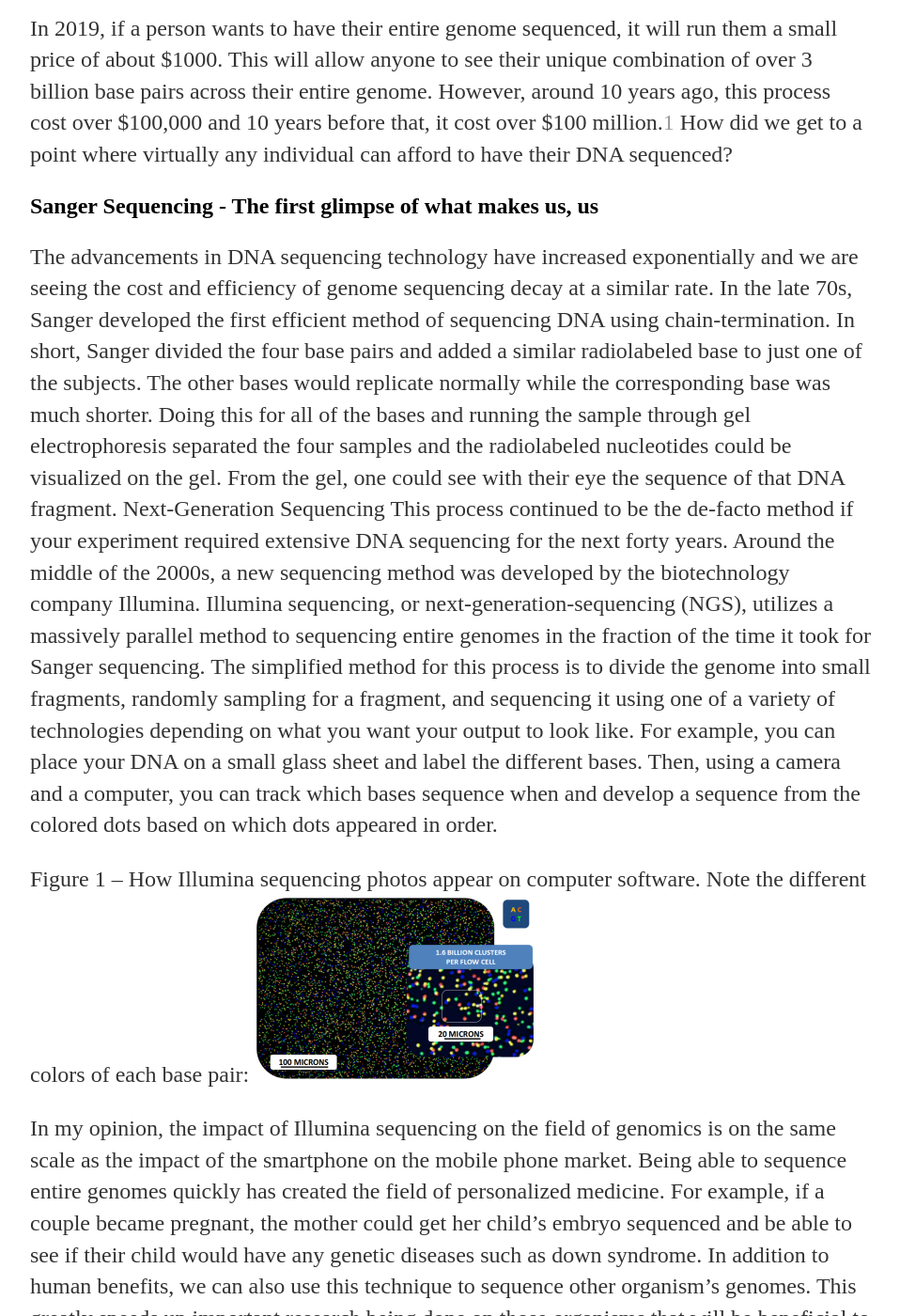
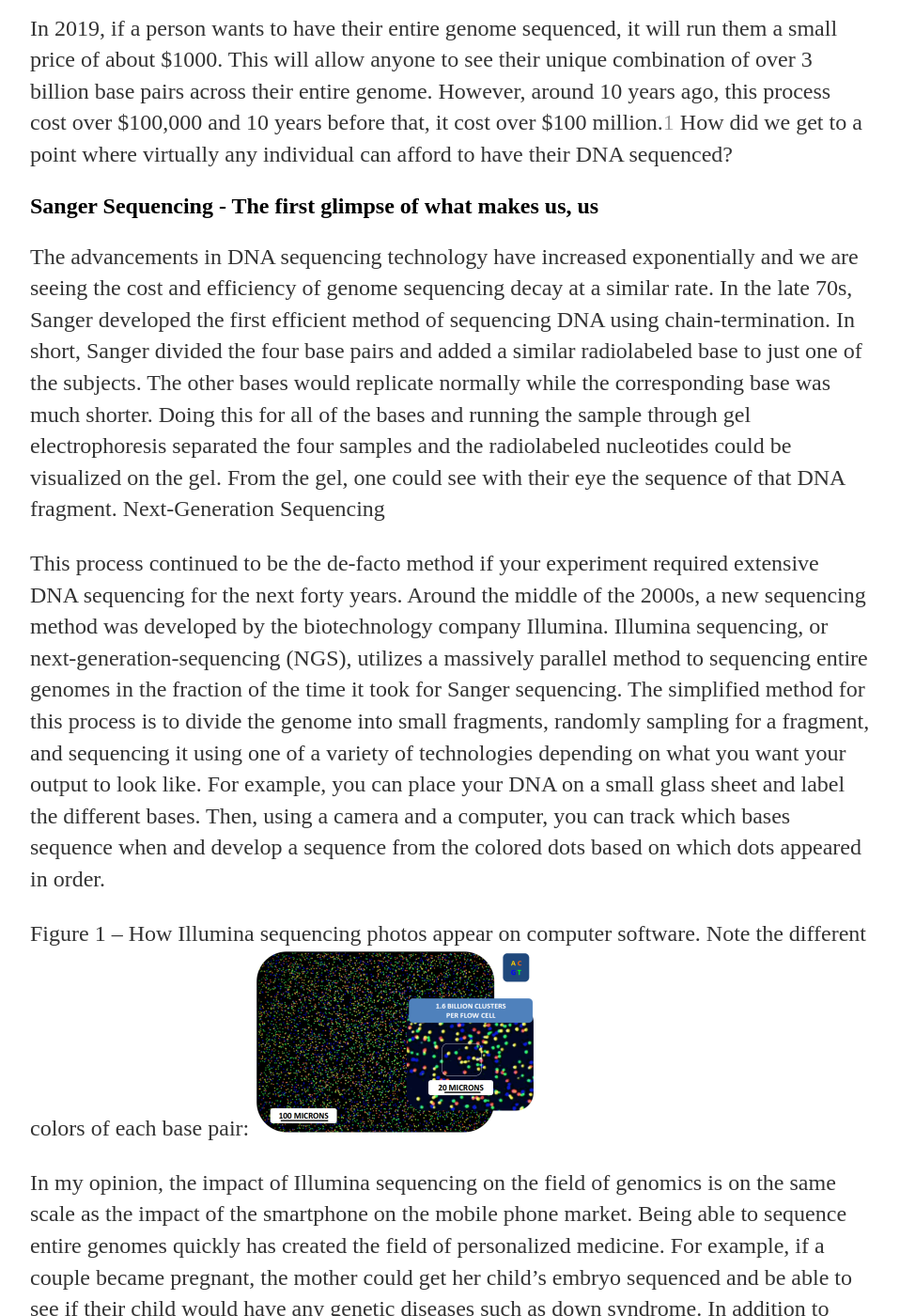
Before and after one commit to kev08rac/kev08rac.github.io, a Jekyll site: the page built from _posts/2020-02-14-third-generation-sequencing.md, in a window 1280 px wide and 1400 px high, scrolled down 417 px. Shown: the whole window at 94% size, without its empty margins (160-1118 px from the left). Built offline with Jekyll 4.4.1, drawn with Linux system fonts in a browser that asks for light colours; comment, search, counter and statistics services are not loaded; some of the changed text lies outside the part shown.

```diff
--- a/_posts/2020-02-14-third-generation-sequencing.md
+++ b/_posts/2020-02-14-third-generation-sequencing.md
@@ -12,6 +12,7 @@ In 2019, if a person wants to have their entire genome sequenced, it will run th
 ## Sanger Sequencing - The first glimpse of what makes us, us
 The advancements in DNA sequencing technology have increased exponentially and we are seeing the cost and efficiency of genome sequencing decay at a similar rate. In the late 70s, Sanger developed the first efficient method of sequencing DNA using chain-termination. In short, Sanger divided the four base pairs and added a similar radiolabeled base to just one of the subjects. The other bases would replicate normally while the corresponding base was much shorter. Doing this for all of the bases and running the sample through gel electrophoresis separated the four samples and the radiolabeled nucleotides could be visualized on the gel. From the gel, one could see with their eye the sequence of that DNA fragment.
 Next-Generation Sequencing
+
 This process continued to be the de-facto method if your experiment required extensive DNA sequencing for the next forty years. Around the middle of the 2000s, a new sequencing method was developed by the biotechnology company Illumina. Illumina sequencing, or next-generation-sequencing (NGS), utilizes a massively parallel method to sequencing entire genomes in the fraction of the time it took for Sanger sequencing. The simplified method for this process is to divide the genome into small fragments, randomly sampling for a fragment, and sequencing it using one of a variety of technologies depending on what you want your output to look like. For example, you can place your DNA on a small glass sheet and label the different bases. Then, using a camera and a computer, you can track which bases sequence when and develop a sequence from the colored dots based on which dots appeared in order.
 
 Figure 1 – How Illumina sequencing photos appear on computer software. Note the different colors of each base pair:
@@ -19,17 +20,20 @@ Figure 1 – How Illumina sequencing photos appear on computer software. Note th
 
 In my opinion, the impact of Illumina sequencing on the field of genomics is on the same scale as the impact of the smartphone on the mobile phone market. Being able to sequence entire genomes quickly has created the field of personalized medicine. For example, if a couple became pregnant, the mother could get her child’s embryo sequenced and be able to see if their child would have any genetic diseases such as down syndrome. In addition to human benefits, we can also use this technique to sequence other organism’s genomes. This greatly speeds up important research being done on those organisms that will be beneficial to help us understand them better.
 While there are many upsides to NGS, other genetic techniques have brought an ethical debate into DNA sequencing, especially on humans. As I mentioned earlier, DNA sequencing a child before they’re born can allow us to determine if they will be born with any birth defects or genetic diseases. We can then take this information and use gene therapy to cure the disease. Gene therapy actually means going into the bad genome and using techniques, such as CRISPR, we can edit the genome and cure the disease. While this practice is not currently legal on humans, it has been proven to work on other organisms such as mice. There has been discussion that, if we determined which genes are linked to certain phenotypes, we can edit any part of the body we want for a child.
+
 This brings into question whether or not doing this to create “perfect” humans is ethical and we are not playing God. For example, just a year ago a scientist in China [claimed to have used CRISPR to alter the genome of a pair of twins](https://www.livescience.com/64166-first-genetically-modified-babies-risks.html). He claimed that he successfully and safely removed the unwanted genes from the twins, and they were born successfully without any repercussions. As the article states, these claims have not been confirmed by the hospital, and the scientist seemed to have little regard for the repercussions of this experiment. After World War II, the [Declaration of Helsinki](https://www.wma.net/policies-post/wma-declaration-of-helsinki-ethical-principles-for-medical-research-involving-human-subjects/) is really the only piece of legislation we have for gene editing on humans. This document was formed after the horrific experiments carried out by the Nazi’s during the war. In the US, there is no specific legislation against this. However, in order to undergo such an experiment, you must first get it approved by the FDA for funding and approval for running trials on humans.
 
 Figure 2 – A simplified flow chart of the CRISPR method of gene editing:
 ![alt text](https://github.com/kev08rac/kev08rac.github.io/blob/master/blog/images/crispr.jpg)
 
 While the technology and cost of gene editing seems to be right around the corner, the ethical debate on this topic will likely take many years to finally figure out. Such questions still need to be answered. Do we draw the line at any genetic illness or just life-threatening ones? Will an underground “black market” gene-editing industry open that can allow scientists to get rich by editing any gene the customer wants on their child?
+
 We as a species have made incredible strides in the field of genomics in the last 40 years. We are able to look within ourselves and look at exactly what determines how tall we are, what color our eyes are, and what determines our hair color. And while we have made significant advancements, there are still new and exciting methods currently being developed to sequence DNA at an even faster and cheaper rate.
 
 ## New Wave of DNA Sequencing - Third-Generation Sequencing
 Since the human genome project, the development of newer and better DNA sequencing technologies has led to the cost of sequencing genomes decreasing more than a thousand-fold.2 With the majority of biotech companies switching from Sanger or first-generation sequencing to NGS, the next generation of genome sequencing has already started being developed. In the broad sense, third-generation sequencing (3GS) works by reading the nucleotide sequences at the single-molecule level, in contrast to NGS that require breaking the long strands of DNA into smaller segments then inferring nucleotide sequences by amplification and synthesis, such as Illumina sequencing.
-Potential Breakthrough Technologies for 3GS
+
+## Potential Breakthrough Technologies for 3GS
 There are a few different technologies currently being developed that attempt to tackle 3GS. One of these new technologies was developed by Pacific Biosciences called Single-Molecule Sequencing in Real-Time (SMRT). This system involves a single-stranded molecule of DNA that is attached to DNA polymerase (the enzyme that facilitates DNA transcription), which adds fluorescently labeled nucleotides to the DNA. As each leveled base is added, the fluorescent color of the base is recorded before the label is cut off.[2] The benefit of these technologies is that we can sequence very long reads which make it much easier to assemble them together versus many shorter reads.
 
 Figure 3 – Line graph representing the speed of sequencing in kilo-bases per day:
@@ -44,10 +48,12 @@ Figure 4 – A visual representation of the longest-path algorithm to find the c
 ![alt text](https://github.com/kev08rac/kev08rac.github.io/blob/master/blog/images/graph.png)
 
 From the image, we can see multiple runs of 3GS sequencing producing varying versions of this sequence. We have a consensus (backbone) sequence and 2 runs with different results, being a result of the lower accuracy 3GS offers. In order to build this consensus sequence, a max-path algorithm is conducted to check each sequence and build the one you want. In computer science, this algorithm goes to each node in the graph and checks each node connecting to it and then moves to the next node and repeats. In the end, it will calculate the path it took to get to those nodes. While this graphing strategy was effective for old-school Sanger sequencing, the number of short reads generated through NGS caused too much computational overhead as linking the fragments was way too inefficient. 3GS data makes this approach more feasible, but the high error rates render this method currently unusable.[7]
+
 One solution some researches are using right now is combining the techniques of NGS and 3GS to implement a hybrid approach of sequencing. [In this article](https://www.nature.com/articles/srep31900), the authors used 3GS sequencing techniques on NGS data. This lowers the computational burden of incorrect sequencing reads for 3GS sequencing techniques.
 
 ## What Could the Future Hold?
 3GS has the potential to sequence DNA much faster than Illumina NGS. The computational benefits alone allow for much more efficient DNA analysis. There are an estimated 8.7 million species of life on Earth, with only 1.3 million discovered. 3GS sequencing can propel us in sequencing and mapping every discovered species. We can study species-specific diseases and physiological interactions between different species. One especially exciting method is to determine which genes code for beneficial proteins in other species that we can use to create medicines or other helpful compounds. The monetary benefits of 3GS can allow the already fairly cheap cost of sequencing one’s own DNA to be even cheaper. Cheaper costs can also help researchers financially, as they would be able to ask for less money on their grants or allocate the extra money to another part of their research experiment for better analysis.
+
 In conclusion, we have accelerated greatly in the processes of sequencing DNA since the 1970s and Sanger sequencing. I am very excited to be able to experience the rise of 3GS and hope it will have the same impact on NGS that NGS had on Sanger sequencing. I anticipate this will continue to increase the socioeconomic demographic eligible for personalized medicine, as well as advancements in gene therapy.
 
 ## References
```
